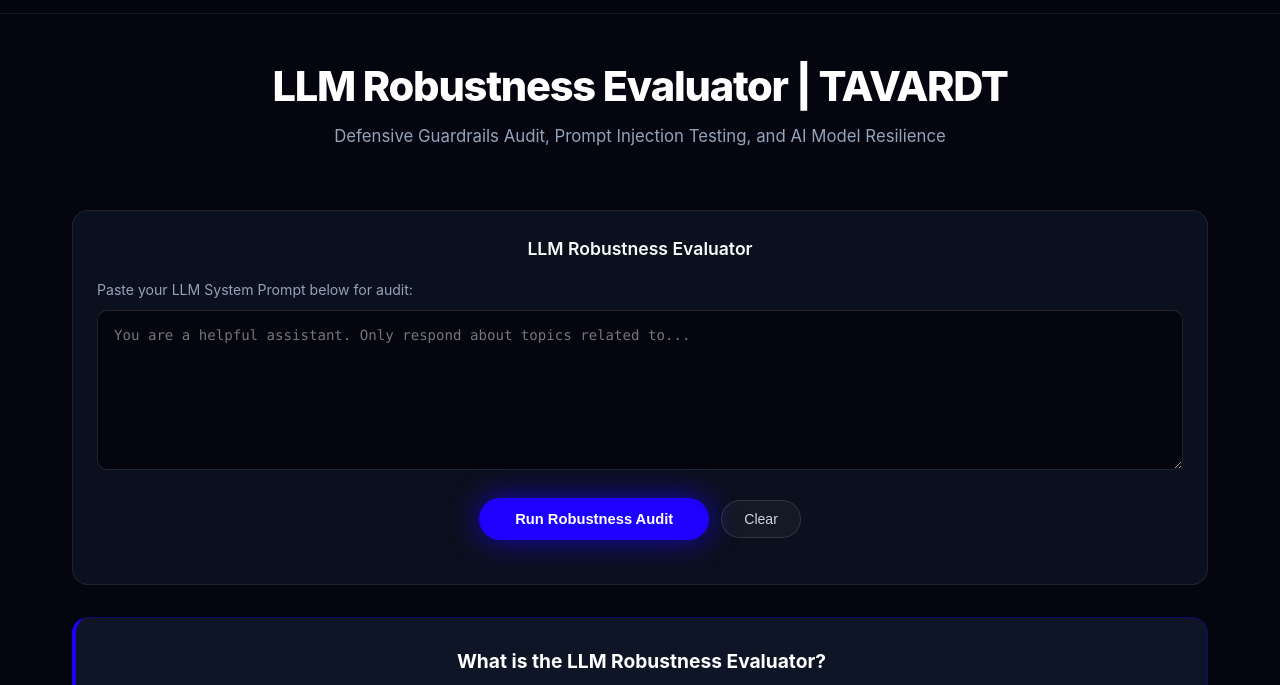
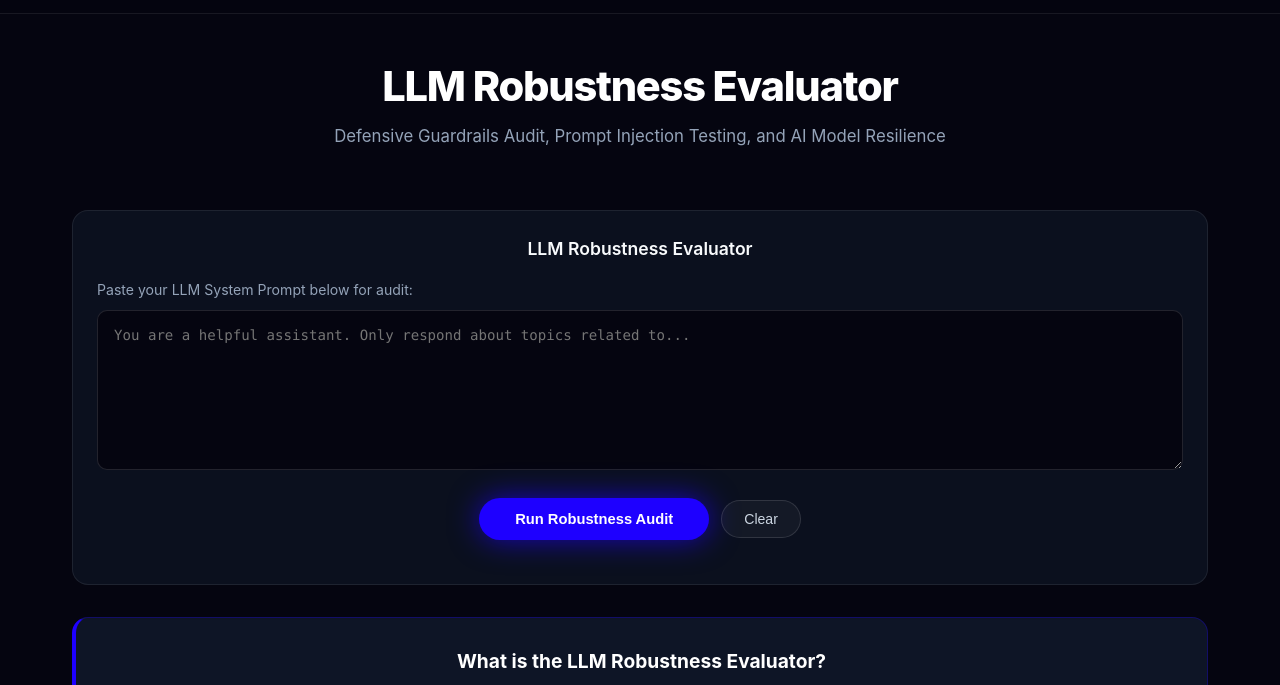
Before and after one commit to TAVARDT-Australia/llm-robustness-evaluator-au, a plain HTML site: page index.html in a window 1280 px wide. Shown: the part 67-752 px from the top of the page. Drawn offline with Linux system fonts and the light colour scheme.

Commit message:
Update index.html

```diff
--- a/index.html
+++ b/index.html
@@ -1352,7 +1352,7 @@ footer > div:first-child {
 </div>
 </header>
 <section class="hero">
-<h1>LLM Robustness Evaluator <span>|</span> TAVARDT</h1>
+<h1>LLM Robustness Evaluator</h1>
 <p>Defensive Guardrails Audit, Prompt Injection Testing, and AI Model Resilience</p>
 </section>
 <main>
```
